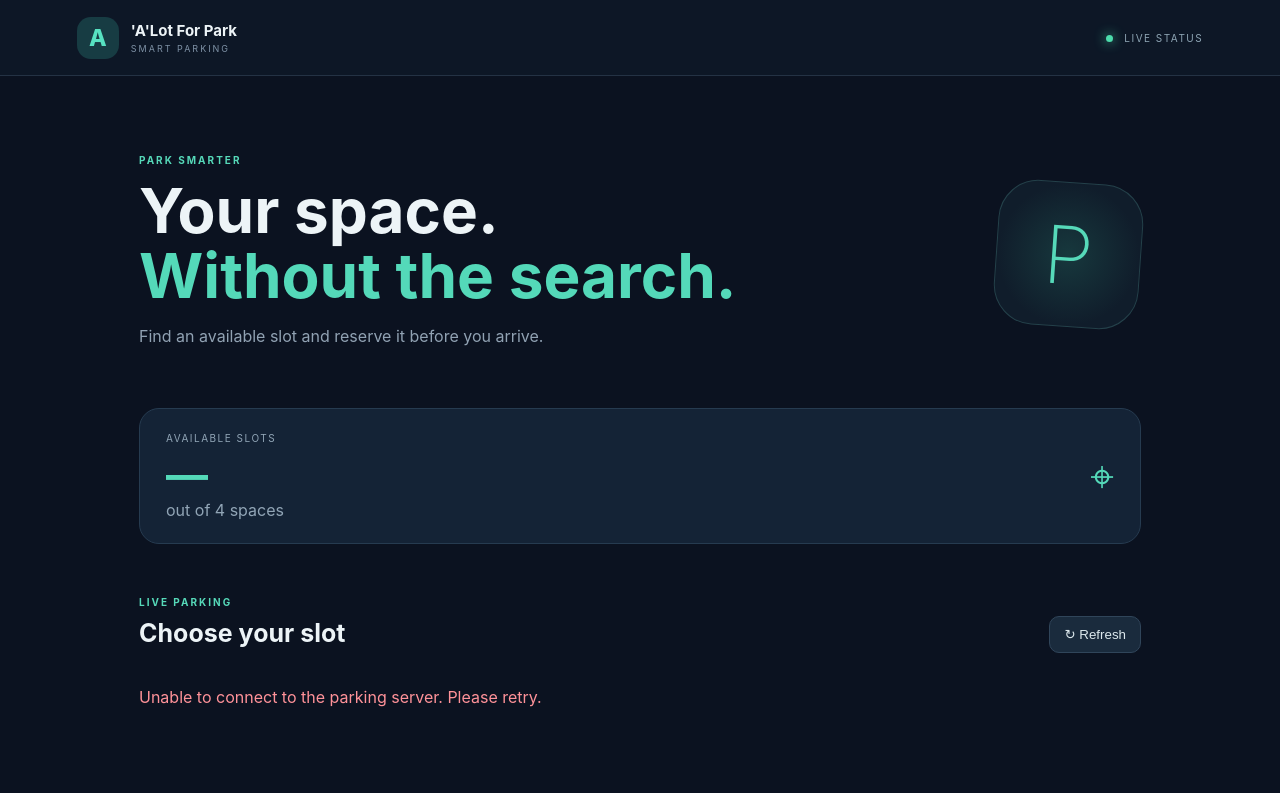
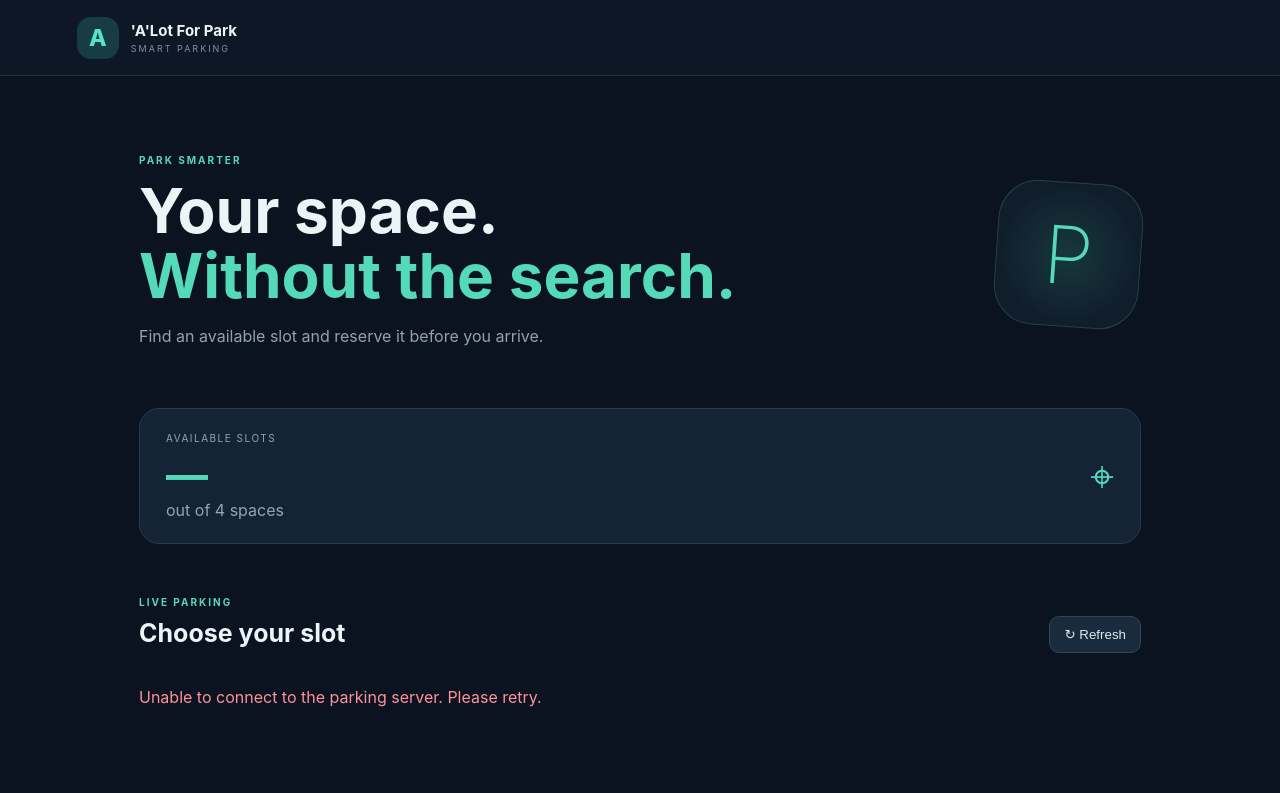
Before and after one commit to waltzz114/alot-for-park, a plain HTML site: page website/index.html in a window 1280 px wide. Shown: the top 793 px of the page. Drawn offline with Linux system fonts and the light colour scheme; no server answers.

Commit message:
Removed the live status pill

```diff
--- a/website/index.html
+++ b/website/index.html
@@ -9,7 +9,7 @@
 <body>
   <header class="nav">
     <a class="brand" href="#"><span class="logo">A</span><span><b>'A'Lot For Park</b><small>SMART PARKING</small></span></a>
-    <span class="live"><i></i> LIVE STATUS</span>
+    <!-- <span class="live"><i></i> LIVE STATUS</span>  -->
   </header>
   <main class="wrap">
     <section class="hero">
```
